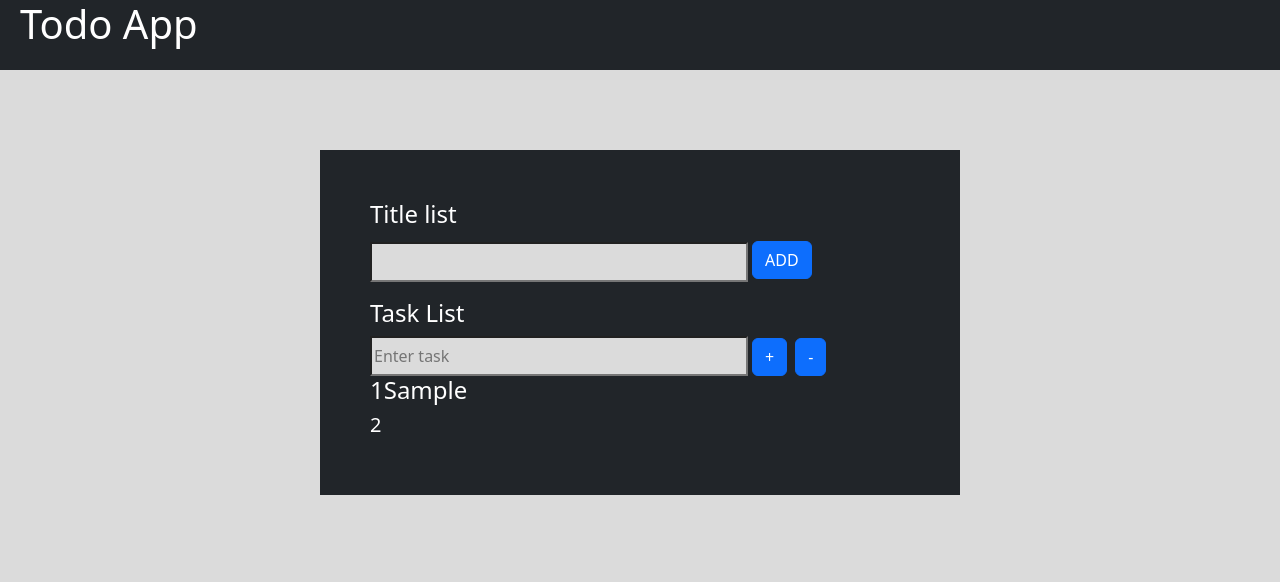
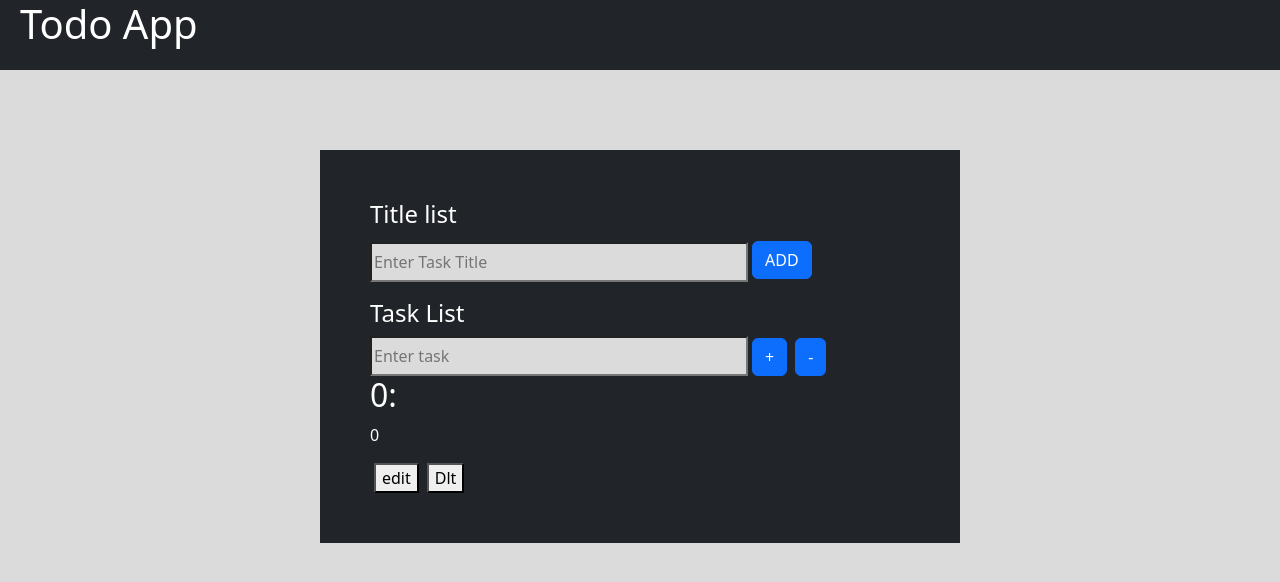
Before and after one commit to MoizShah-227/Multi_ToDo_App_react, a React (Create React App) app: page / in a window 1280 px wide. Both pictures are taken after typing "Sample" into the empty fields and a click on the button "ADD". Shown: the top 582 px of the page. Built offline with nearby package versions, Linux system fonts and the light colour scheme.

Commit message:
Not Done

```diff
--- a/src/App.js
+++ b/src/App.js
@@ -7,8 +7,8 @@ function App() {
   return (
    <>
    <Header/>
-   <Todoform/>
-   {/* <New/> */}
+   {/* <Todoform/> */}
+   <New/>
    {/* <Old/> */}
    </>
   );
--- a/src/components/New.js
+++ b/src/components/New.js
@@ -1,6 +1,8 @@
 import React, { useState } from 'react'
 
 const Todoform = () => {
+    let contain =[];
+    let count=0;
     let    titleNo =0;
     let number=1;
     let array=[1,2,3,4];
@@ -22,6 +24,7 @@ const Todoform = () => {
 
          ]
      });
+     const [myData, setMyData] = useState([])
 
 
         //MULTIINPUT CODE
@@ -39,29 +42,34 @@ const Todoform = () => {
         deleteVal.splice(i,1)
         setData(deleteVal)
     }
-   function show(){
-    setPrint(true);
-    }
+
+    console.log(myData)
   return (
-      <div className='container ' onSubmit={e=>{
+      <div className='container ' >
+        <h4>Title list</h4>
+        <form  className="TodoForm" onSubmit={e=>{
         e.preventDefault();
+            count=1;
+        // array.map(()=>setFormData({
+            //
+            // ...formData,
+            setFormData({
+                title: inputtext,
+                tasks: tasklist
+            })
 
-        array.map(()=>setFormData({
+            contain.push(formData)
+            setMyData([...myData, contain])
 
-            ...formData,
-            title: inputtext,
-            titleNo: titleNo+1,
-            list:tasklist,
-            number:number+1
+            setInputtext('')
+            setTasklist('')
 
-        }))
+            // }))
 
 
-    }}>
-        <h4>Title list</h4>
-        <form  className="TodoForm">
+                }}>
             <input type="text"  value={inputtext} onChange={(e) => setInputtext(e.target.value)}className="todo-input" placeholder='Enter Task Title' />
-            <button type="submit" onClick={()=>show} className='mt-3 btn btn-primary add-btn'>ADD</button>
+            <button type='submit' className='mt-3 btn btn-primary add-btn'>ADD</button>
          </form>
 
      <h4 className='mt-2'>Task List </h4>
@@ -83,9 +91,21 @@ const Todoform = () => {
 
 
         <div className='list'>
-        <h4>{formData?.titleNo}{formData?.title}</h4>
+        {/* <h4>{formData?.titleNo}{formData?.title}</h4> */}
 
-            <h5>{formData?.number}{formData?.list}</h5>
+            {/* {conatin.push(formData.title)}; */}
+            {/* {console.log(conatin)} */}
+            {/* {number=number+1}; */}
+            {/* {console.log(formData.title)} */}
+            {/* <h5>{formData?.number}{formData?.list}</h5> */}
+            {myData.map((dat,index) => {
+                return (
+                    <>
+                <h2>{index}:{dat[0].title}</h2>
+                <p>{index}{dat[0].list}</p>
+                <button>edit</button><button>Dlt</button>
+                </>
+            )})}
         </div>
      </div>
 
--- a/src/components/Old.js
+++ b/src/components/Old.js
@@ -1,36 +1,113 @@
-import React, { useState } from "react";
+import React, { useState } from 'react'
 
-function DynamicTwoInput(){
-    const [data,setData]=useState([{}])
+const Todoform = () => {
+    let contain =[];
+    let    titleNo =0;
+    let number=1;
+    let array=[1,2,3,4];
+    // const items = ['Item 1', 'Item 2', 'Item 3', 'Item 4', 'Item 5'];
+    const [inputtext, setInputtext] = useState('');
+    const [print, setPrint] = useState(false);
+    const [formData, setFormData] = useState({
+        title: '',
+         tasks:[
+             {
+                 task:'',
+                 id: new Date(),
+                 isCompleted:false,
+
+                 list:'',
+                    id :new Date(),
+                    isCompleted: false,
+            }
+
+         ]
+     });
+     const [myData, setMyData] = useState([])
+
+
+        //MULTIINPUT CODE
+    const [data,setData]=useState([{}]);
+    const [tasklist, setTasklist] =useState([]);
+
+
 
     const handleClick=()=>{
-        setData([...data,{fname:"",}])
+        setData([...data,{}]);
     }
-    const handleChange=(e,i)=>{
-        const {name,value}=e.target
-        const onchangeVal = [...data]
-        onchangeVal[i][name]=value
-        setData(onchangeVal)
-    }
+
     const handleDelete=(i)=>{
         const deleteVal = [...data]
         deleteVal.splice(i,1)
         setData(deleteVal)
     }
-    return(
-        <div className="App">
-                    {
+
+    console.log(myData)
+  return (
+      <div className='container ' >
+        <h4>Title list</h4>
+        <form  className="TodoForm" onSubmit={e=>{
+        e.preventDefault();
+
+        // array.map(()=>setFormData({
+            //
+            // ...formData,
+            setFormData({
+                title: inputtext,
+                tasks: tasklist
+            })
+            console.log(contain)
+            contain.push(formData)
+            setMyData([...myData, contain])
+
+            setInputtext('')
+
+
+            // }))
+
+
+                }}>
+            <input type="text"  value={inputtext} onChange={(e) => setInputtext(e.target.value)}className="todo-input" placeholder='Enter Task Title' />
+            <button type='submit' className='mt-3 btn btn-primary add-btn'>ADD</button>
+         </form>
+
+     <h4 className='mt-2'>Task List </h4>
+     <div className="App">
+            {
+                <>{
                 data.map((val,i)=>
                 <div>
-                    <input name="fname" value={val.fname} onChange={(e)=>handleChange(e,i)} />
-                    <button onClick={handleClick}>Add</button>
-                    <button onClick={()=>handleDelete(i)}>Delete</button>
+                    <input name='info' placeholder='Enter task'  value={tasklist[val]}  onChange={(e)=> setTasklist(e.target.value)}/>
+                    <button onClick={handleClick} className='btn btn-primary'>+</button><button className='btn-primary btn' onClick={()=>handleDelete(i)}>-</button>
                 </div>
                 )
+
             }
-            <p>{JSON.stringify(data)}</p>
-            {/* <p>{data}</p> */}
+                </>
+            }
         </div>
-    )
+
+
+
+        <div className='list'>
+        {/* <h4>{formData?.titleNo}{formData?.title}</h4> */}
+
+            {/* {conatin.push(formData.title)}; */}
+            {/* {console.log(conatin)} */}
+            {/* {number=number+1}; */}
+            {/* {console.log(formData.title)} */}
+            {/* <h5>{formData?.number}{formData?.list}</h5> */}
+            {myData.map((dat) => {
+                return (
+                    <>
+                <h2>{dat[0].title}</h2>
+                <p>{dat[0].list}</p>
+                </>
+            )})}
+        </div>
+     </div>
+
+);
 }
-export default DynamicTwoInput;
+
+export default Todoform
--- a/src/components/Todoform.js
+++ b/src/components/Todoform.js
@@ -21,6 +21,7 @@ const Todoform = () => {
          ]
      });
 
+     const [tasks,setTasks] = useState([])
 
         //MULTIINPUT CODE
     const [data,setData]=useState([{}]);
@@ -36,6 +37,7 @@ const Todoform = () => {
         deleteVal.splice(i,1)
         setData(deleteVal)
     }
+
   return (
       <div className='container ' onSubmit={e=>{
         e.preventDefault();
@@ -47,11 +49,19 @@ const Todoform = () => {
             number:number+1
 
         })
-        setTasklist(' ')
+        debugger
+        setTasklist((previousValue)=>previousValue.push({
+            ...formData,
+            title: inputtext,
+            titleNo: titleNo+1,
+            list:tasklist,
+            number:number+1
+        }))
         setInputtext(' ')
-        array.push(tasklist);
-        console.log(array[0]);
+
+        console.log();
     }}>
+
         <h4>Title list</h4>
         <form  className="TodoForm">
             <input type="text"  value={inputtext} onChange={(e) => setInputtext(e.target.value)}className="todo-input" placeholder='Enter Task Title' />
@@ -59,12 +69,13 @@ const Todoform = () => {
          </form>
 
      <h4 className='mt-2'>Task List </h4>
+    {JSON.stringify(tasklist)}
      <div className="App">
             {
                 <>{
                 data.map((val,i)=>
                 <div>
-                    <input placeholder='Enter task'  value={tasklist[val]}  onChange={(e)=> setTasklist(e.target.value)}/>
+                    <input placeholder='Enter task'  value={tasklist[val]}  onChange={(e)=> formData.title(e.target.value)}/>
                     <button onClick={handleClick} className='btn btn-primary'>+</button><button className='btn-primary btn' onClick={()=>handleDelete(i)}>-</button>
                 </div>
                 )
@@ -78,7 +89,8 @@ const Todoform = () => {
 
         <div className='list'>
         <h4>{formData?.titleNo}{formData?.title}</h4>
-            <h5>{formData?.number}{formData?.list}</h5>
+
+        <h5>{formData?.number}{formData?.list}</h5>
             </div>
      </div>
 
```
